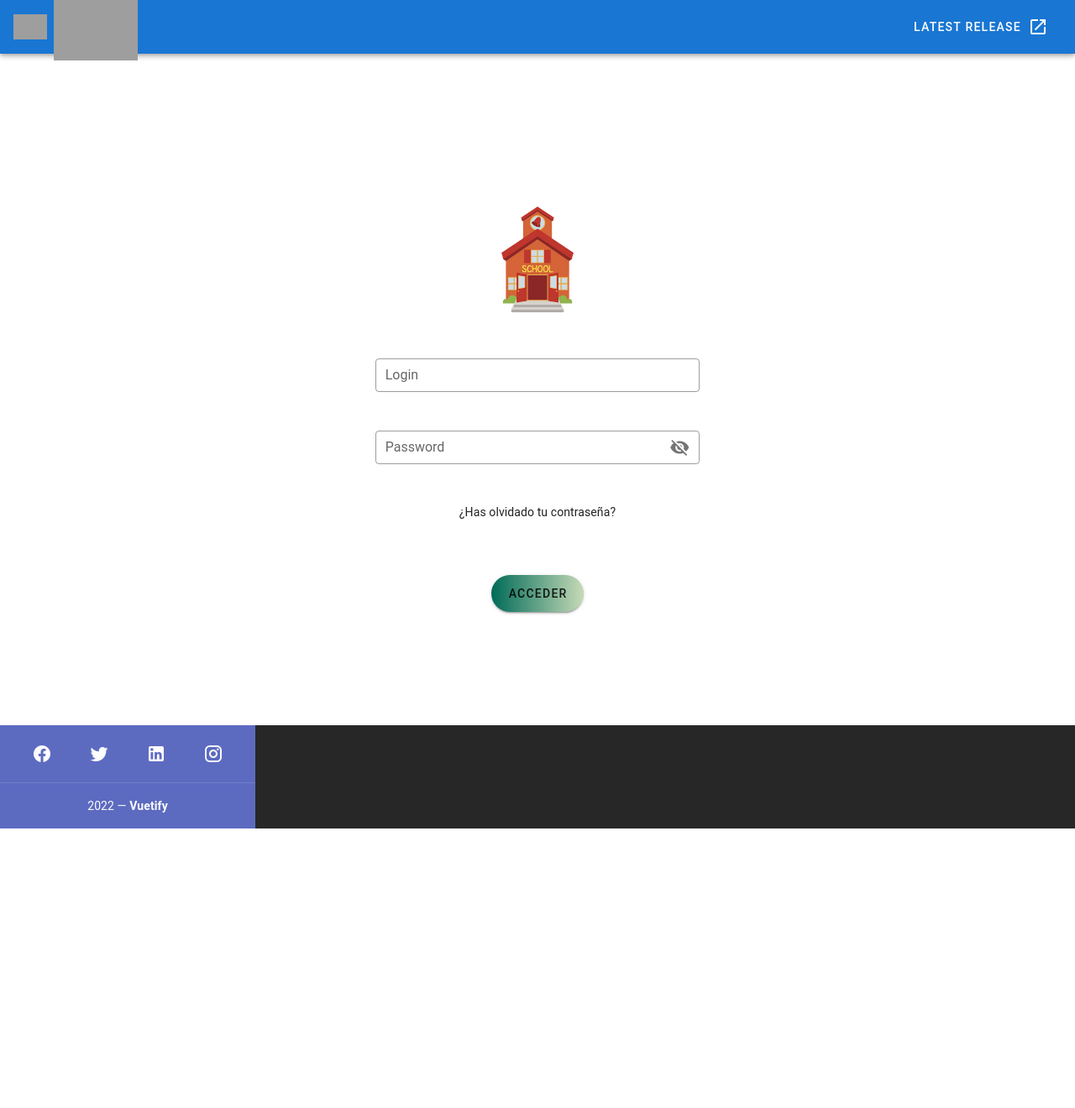
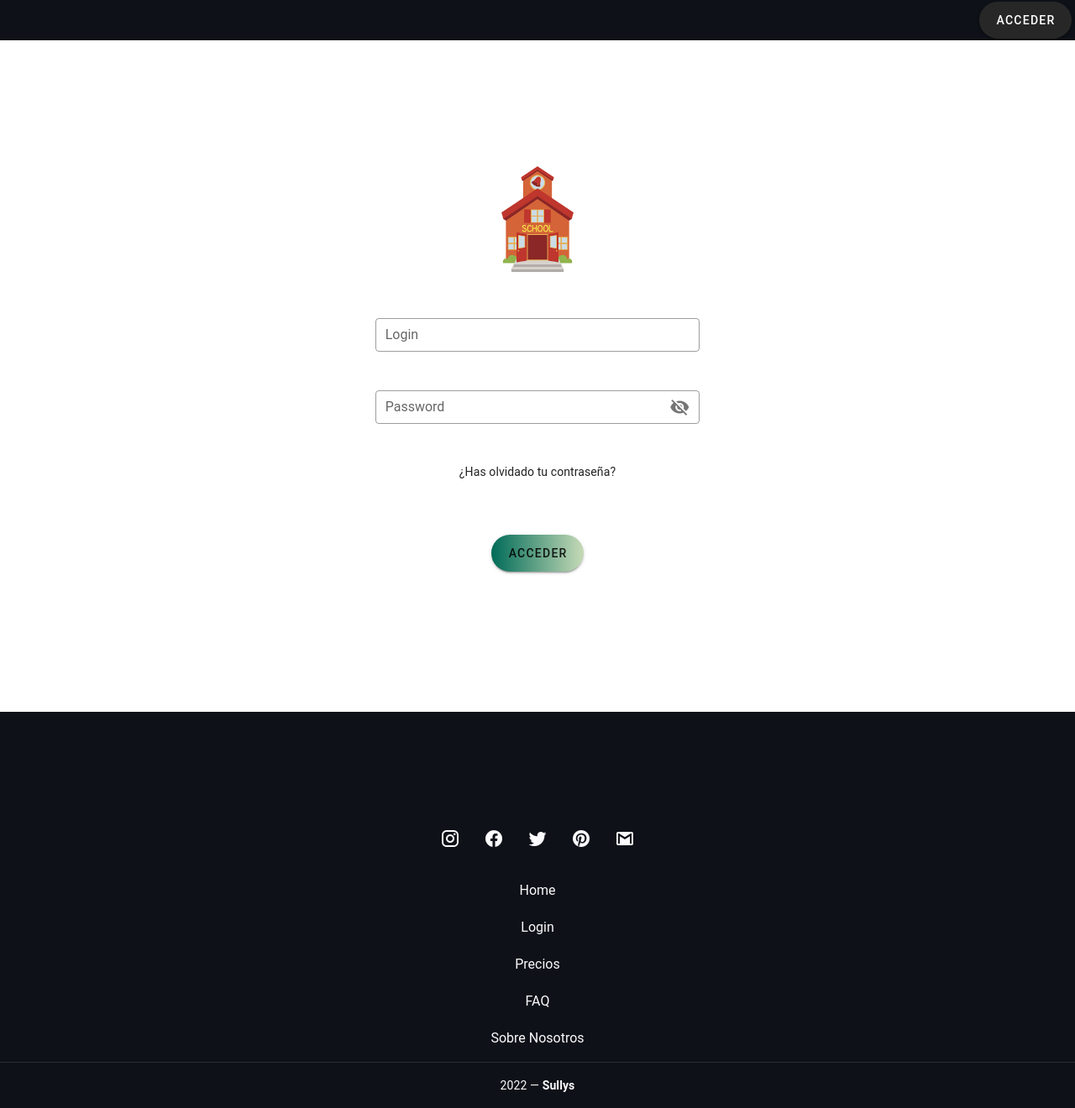
Before and after one commit to aimara-marrero/sullys-frontend, a Vue app: page / in a window 1280 px wide. Shown: the whole page at 84% size. Before the commit the page ends 987 px from the top, so only its background shows below. Built offline with nearby package versions, Linux system fonts and the light colour scheme; grey boxes are pictures that could not be loaded; a web font is replaced by a local one.

Commit message:
Login casi listo

```diff
--- a/src/App.vue
+++ b/src/App.vue
@@ -1,53 +1,22 @@
 <template>
   <v-app>
-    <v-app-bar
-      app
-      color="primary"
-      dark
-    >
-      <div class="d-flex align-center">
-        <v-img
-          alt="Vuetify Logo"
-          class="shrink mr-2"
-          contain
-          src="https://cdn.vuetifyjs.com/images/logos/vuetify-logo-dark.png"
-          transition="scale-transition"
-          width="40"
-        />
-
-        <v-img
-          alt="Vuetify Name"
-          class="shrink mt-1 hidden-sm-and-down"
-          contain
-          min-width="100"
-          src="https://cdn.vuetifyjs.com/images/logos/vuetify-name-dark.png"
-          width="100"
-        />
-      </div>
-
-      <v-spacer></v-spacer>
-
-      <v-btn
-        href="https://github.com/vuetifyjs/vuetify/releases/latest"
-        target="_blank"
-        text
-      >
-        <span class="mr-2">Latest Release</span>
-        <v-icon>mdi-open-in-new</v-icon>
-      </v-btn>
-    </v-app-bar>
-
+    <NavBarComponent />
     <v-main>
       <router-view/>
     </v-main>
+    <FooterComponent />
   </v-app>
 </template>
 
 <script>
-
+import FooterComponent from '@/components/FooterComponent.vue';
+import NavBarComponent from '@/components/NavBarComponent.vue';
 export default {
   name: 'App',
-
+  components: {
+      FooterComponent,
+      NavBarComponent
+    },
   data: () => ({
     //
   }),
--- a/src/components/FooterComponent.vue
+++ b/src/components/FooterComponent.vue
@@ -1,32 +1,46 @@
 <template>
-    <v-footer
-      dark
-      padless
-    >
-      <v-card
-        flat
-        tile
-        class="indigo lighten-1 white--text text-center"
-      >
+  <v-footer dark padless>
+    <v-flex>
+      <v-card flat tile color="black" class="white--text text-center">
         <v-card-text>
-          <v-btn
-            v-for="icon in icons"
-            :key="icon"
-            class="mx-4 white--text"
-            icon
-          >
+          <v-img class="mx-auto" max-height="125" max-width="125" src="../assets/images/logo.png"></v-img>
+
+          <v-btn v-for="icon in icons" :key="icon" class="mx-2 white--text" icon>
             <v-icon size="24px">
               {{ icon }}
             </v-icon>
           </v-btn>
         </v-card-text>
 
+        <v-list nav dense class="black">
+          <v-list-item-group v-model="group" active-class="white--text text--white text--center">
+            <v-list-item class="linkflex">
+              <RouterLink class="text-center white--text link" to="/about">Home</RouterLink>
+            </v-list-item>
+            <v-list-item class="linkflex">
+              <RouterLink class="text-center white--text link" to="/about">Login</RouterLink>
+            </v-list-item>
+            <v-list-item class="linkflex">
+              <RouterLink class="text-center white--text link" to="/about">Precios</RouterLink>
+            </v-list-item>
+            <v-list-item class="linkflex">
+              <RouterLink class="text-center white--text link" to="/about">FAQ</RouterLink>
+            </v-list-item>
+            <v-list-item class="linkflex">
+              <RouterLink class="text-center white--text link" to="/about">Sobre Nosotros</RouterLink>
+            </v-list-item>
+
+
+          </v-list-item-group>
+        </v-list>
+
         <v-divider></v-divider>
 
         <v-card-text class="white--text">
-          {{ new Date().getFullYear() }} — <strong>Vuetify</strong>
+          {{ new Date().getFullYear() }} — <strong>Sullys</strong>
         </v-card-text>
       </v-card>
+    </v-flex>
   </v-footer>
 </template>
 
@@ -34,15 +48,28 @@
 export default {
   data: () => ({
     icons: [
+      'mdi-instagram',
       'mdi-facebook',
       'mdi-twitter',
-        'mdi-linkedin',
-        'mdi-instagram',
+      'mdi-pinterest',
+      'mdi-gmail'
+
     ],
   }),
 }
 </script>
 
-<style scoped>
 
+<style lang="scss" scoped>
+.linkflex {
+  display: flex;
+  justify-content: center;
+}
+
+.link {
+  text-decoration: none;
+  text-align: center;
+  font-size: 16px;
+
+}
 </style>
--- a/src/components/LoginComponent.vue
+++ b/src/components/LoginComponent.vue
@@ -61,7 +61,7 @@ export default {
       ],
       passwordRules: [
         (value) =>
-          value.length >= 5 || "Password must be at least 5 characters long",
+          value.length >= 3 || "Password must be at least 5 characters long",
       ],
       visible: false,
     };
--- /dev/null
+++ b/src/components/NavBarComponent.vue
@@ -0,0 +1,70 @@
+
+<template>
+  <div >
+    <v-app-bar color="black" dense dark>
+      <v-app-bar-nav-icon @click.stop="drawer = !drawer" class="hidden-lg-and-up"></v-app-bar-nav-icon>
+      <v-row justify="end" class="mb-12 hidden-lg-and-up"></v-row>
+      <v-img max-height="100" max-width="100" src="../assets/images/logo.png"></v-img>
+      <v-row justify="end" class=" hidden-md-and-down">
+        <v-btn rounded large>Acceder</v-btn>
+
+      </v-row>
+
+
+    </v-app-bar>
+    <v-navigation-drawer v-model="drawer" absolute bottom temporary class=" orange ">
+      <v-list nav dense>
+        <v-list-item-group v-model="group" active-class="white--text text--white text--center">
+          <v-list-item class="linkflex">
+           <RouterLink class="text-center white--text link" to="/about">Home</RouterLink>
+          </v-list-item>
+          <v-list-item class="linkflex">
+           <RouterLink class="text-center white--text link" to="/about">Login</RouterLink>
+          </v-list-item>
+          <v-list-item class="linkflex">
+           <RouterLink class="text-center white--text link" to="/about">Precios</RouterLink>
+          </v-list-item>
+          <v-list-item class="linkflex">
+           <RouterLink class="text-center white--text link" to="/about">FAQ</RouterLink>
+          </v-list-item>
+          <v-list-item class="linkflex">
+           <RouterLink class="text-center white--text link" to="/about">Sobre Nosotros</RouterLink>
+          </v-list-item>
+
+
+        </v-list-item-group>
+      </v-list>
+    </v-navigation-drawer>
+  </div>
+</template>
+
+<script>
+import { RouterLink } from 'vue-router'
+//import { useAuthStore } from '../stores/store'
+export default {
+  data: () => ({
+    drawer: false,
+    group: null,
+  }),
+
+  watch: {
+    group() {
+      this.drawer = false
+    },
+  },
+}
+</script>
+
+<style lang="scss" scoped>
+.linkflex{
+  display: flex;
+  justify-content: center;
+}
+.link{
+  text-decoration: none;
+  text-align: center;
+  font-size: 16px;
+  margin-top: 2rem;
+}
+
+</style>
--- a/src/router/index.js
+++ b/src/router/index.js
@@ -1,14 +1,15 @@
 import Vue from 'vue'
 import VueRouter from 'vue-router'
-import HomeView from '../views/HomeView.vue'
+import LoginViewVue from '../views/LoginView.vue'
+
 
 Vue.use(VueRouter)
 
 const routes = [
   {
     path: '/',
-    name: 'home',
-    component: HomeView
+    name: 'login',
+    component: LoginViewVue
   },
   {
     path: '/about',
--- a/src/views/HomeView.vue
+++ b/src/views/LoginView.vue
@@ -1,21 +1,21 @@
 <template>
   <div>
     <LoginComponent/>
-  <FooterComponent/>
+  <!--<FooterComponent/> -->
   </div>
 
 </template>
 
 <script>
   import LoginComponent from '../components/LoginComponent.vue'
-  import FooterComponent from '@/components/FooterComponent.vue';
+  //import FooterComponent from '@/components/FooterComponent.vue';
 
   export default {
     name: 'Home',
 
     components: {
       LoginComponent,
-      FooterComponent
+      //FooterComponent
     },
   }
 </script>
```
Also changed, not shown: src/components/HelloWorld.vue (deleted, +0 -151 lines), src/assets/images/logo.png (added). Lines whose indentation alone changed are shown as unchanged.
